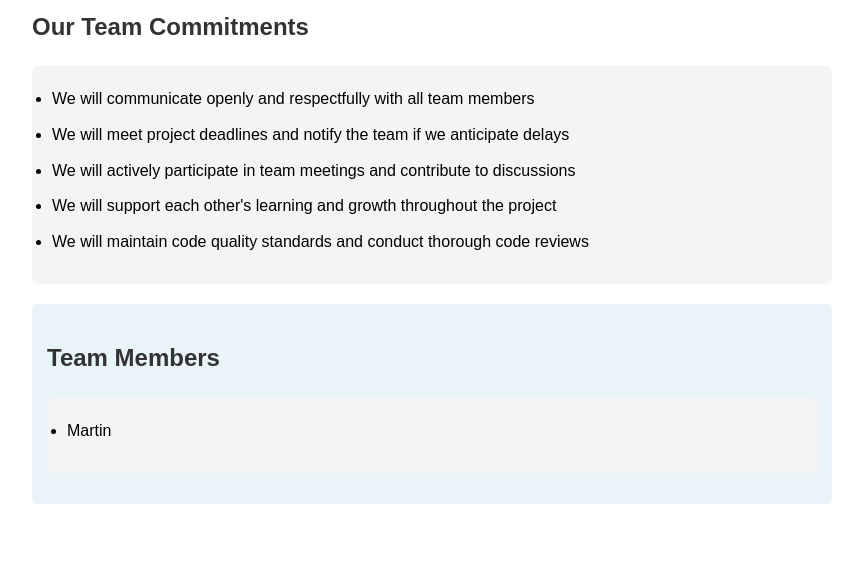
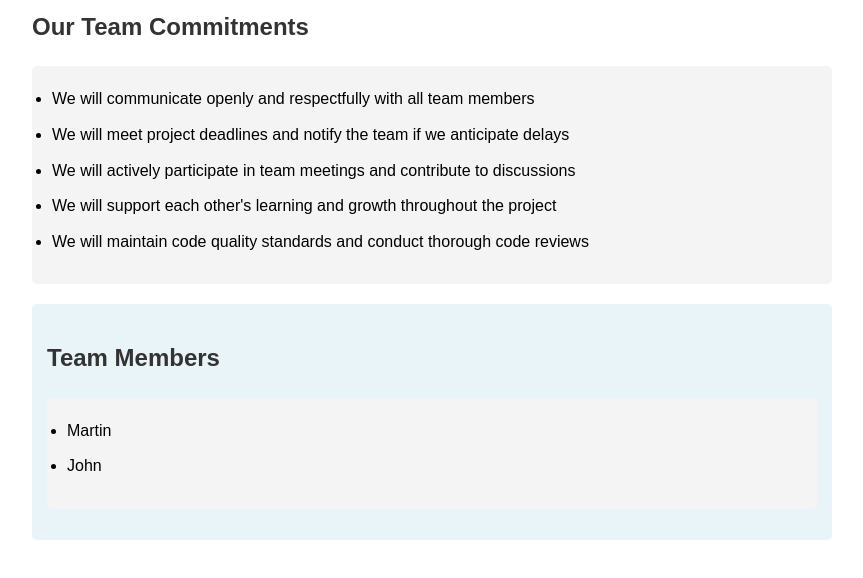
Before and after one commit to vonderheiden/Team-Charter, a plain HTML site: page index.html in a window 1280 px wide. Shown: the part 106-684 px from the top of the page, without its empty margins (208-1071 px from the left). Drawn offline with Linux system fonts and the light colour scheme.

Commit message:
added John to index.html

```diff
--- a/index.html
+++ b/index.html
@@ -47,6 +47,7 @@
         <h2>Team Members</h2>
         <ul>
             <li>Martin</li>
+            <li>John</li>
         </ul>
     </div>
 </body>
```
Also changed, not shown: 1 other file.
